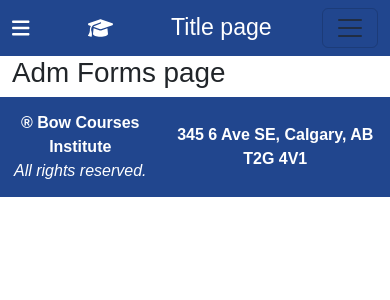
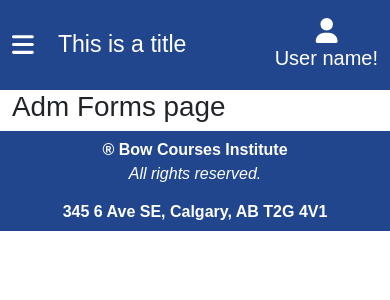
Before and after one commit to hugozeminian/web-project-course-registration, a React (Create React App) app: page /adm-forms in a window 390 px wide. Shown: the top 300 px of the page. Built offline with nearby package versions, Linux system fonts and the light colour scheme.

Commit message:
fixed menu and footer responsivity

```diff
--- a/src/route/footer/Footer.component.jsx
+++ b/src/route/footer/Footer.component.jsx
@@ -1,16 +1,5 @@
 import React from "react";
-import styled from "styled-components";
-
-const FooterContainer = styled.div`
-  height: 100px;
-  background-color: var(--color_main2);
-  text-align: center;
-`;
-
-const FooterInfo = styled.p`
-  color: var(--color_font4);
-  margin: 0;
-`;
+import {FooterContainer, FooterInfo} from "./Footer.styled"
 
 const Footer = () => {
   return (
--- /dev/null
+++ b/src/route/footer/Footer.styled.jsx
@@ -0,0 +1,17 @@
+import styled from "styled-components";
+
+export const FooterContainer = styled.div`
+  height: 100px;
+  background-color: var(--color_main2);
+  text-align: center;
+
+  @media (max-width: 576px) {
+    display: flex;
+    flex-direction: column;
+  }
+`;
+
+export const FooterInfo = styled.p`
+  color: var(--color_font4);
+  margin: 0;
+`;
--- a/src/route/navigation/Navigation.component.jsx
+++ b/src/route/navigation/Navigation.component.jsx
@@ -1,4 +1,3 @@
-import React from "react";
 import {
   NavBarWrapper,
   Icon,
@@ -16,8 +15,15 @@ import {
 } from "@fortawesome/free-solid-svg-icons";
 
 const Navigation = ({ title, userName }) => {
-  title = "Title page";
-  userName = "User name";
+
+  title = "This is a title6789";
+  userName = "User name!012";
+
+  const maxCharTitle = 15;
+  const maxCharUserName = 10
+
+  const truncatedCharTitle = title.length > maxCharTitle ? title.slice(0, maxCharTitle) : title
+  const truncatedUserName = userName.length > maxCharUserName ? userName.slice(0, maxCharUserName) : userName
 
   return (
     <>
@@ -25,25 +31,28 @@ const Navigation = ({ title, userName }) => {
         expand="lg"
         className="bg-body-tertiary nav-bar"
         sticky="top">
-        <Container fluid className="d-flex align-items-center">
-          <Navbar.Brand href="#" className="me-4">
-            <Icon icon={faBars} className="menu-icon" />
-          </Navbar.Brand>
-          <Navbar.Brand className="me-4">
-            <Icon icon={faGraduationCap} className="menu-icon" />
-          </Navbar.Brand>
-          <Navbar.Brand>
-            <NavTitlePage>{title}</NavTitlePage>
-          </Navbar.Brand>
-          <Navbar.Toggle />
-          <Navbar.Collapse className="justify-content-end">
-            <Navbar.Brand href="#">
+        <Container fluid className="d-flex flex-nowrap">
+          <div className="d-flex align-items-center">
+            <Navbar.Brand href="#" className="me-4">
+              <Icon icon={faBars} className="menu-icon fa-lg" />
+            </Navbar.Brand>
+            <Navbar.Collapse>
+              <Navbar.Brand href="/" className="me-4">
+                <Icon icon={faGraduationCap} className="menu-icon fa-lg" />
+              </Navbar.Brand>
+            </Navbar.Collapse>
+            <Navbar.Text>
+              <NavTitlePage>{truncatedCharTitle}</NavTitlePage>
+            </Navbar.Text>
+          </div>
+          <div className="d-flex">
+            <Navbar.Brand href="#" className="me-0">
               <div className="d-flex flex-column">
-                <Icon icon={faUser} className="menu-icon" />
-                <UserName>{userName}</UserName>
+                <Icon icon={faUser} className="menu-icon fa-lg" />
+                <UserName>{truncatedUserName}</UserName>
               </div>
             </Navbar.Brand>
-          </Navbar.Collapse>
+          </div>
         </Container>
       </NavBarWrapper>
     </>
--- a/src/route/navigation/Navigation.styles.jsx
+++ b/src/route/navigation/Navigation.styles.jsx
@@ -4,10 +4,12 @@ import { FontAwesomeIcon } from "@fortawesome/react-fontawesome";
 
 export const NavBarWrapper = styled(Navbar)`
   background-color: var(--color_main2) !important;
+  height: 90px;
 `;
 
 export const Icon = styled(FontAwesomeIcon)`
   color: var(--color_font4);
+  margin: 0;
 `;
 
 export const NavTitlePage = styled.h3`
```
Also changed, not shown: src/WebApp.js (added, +15 -0 lines).
